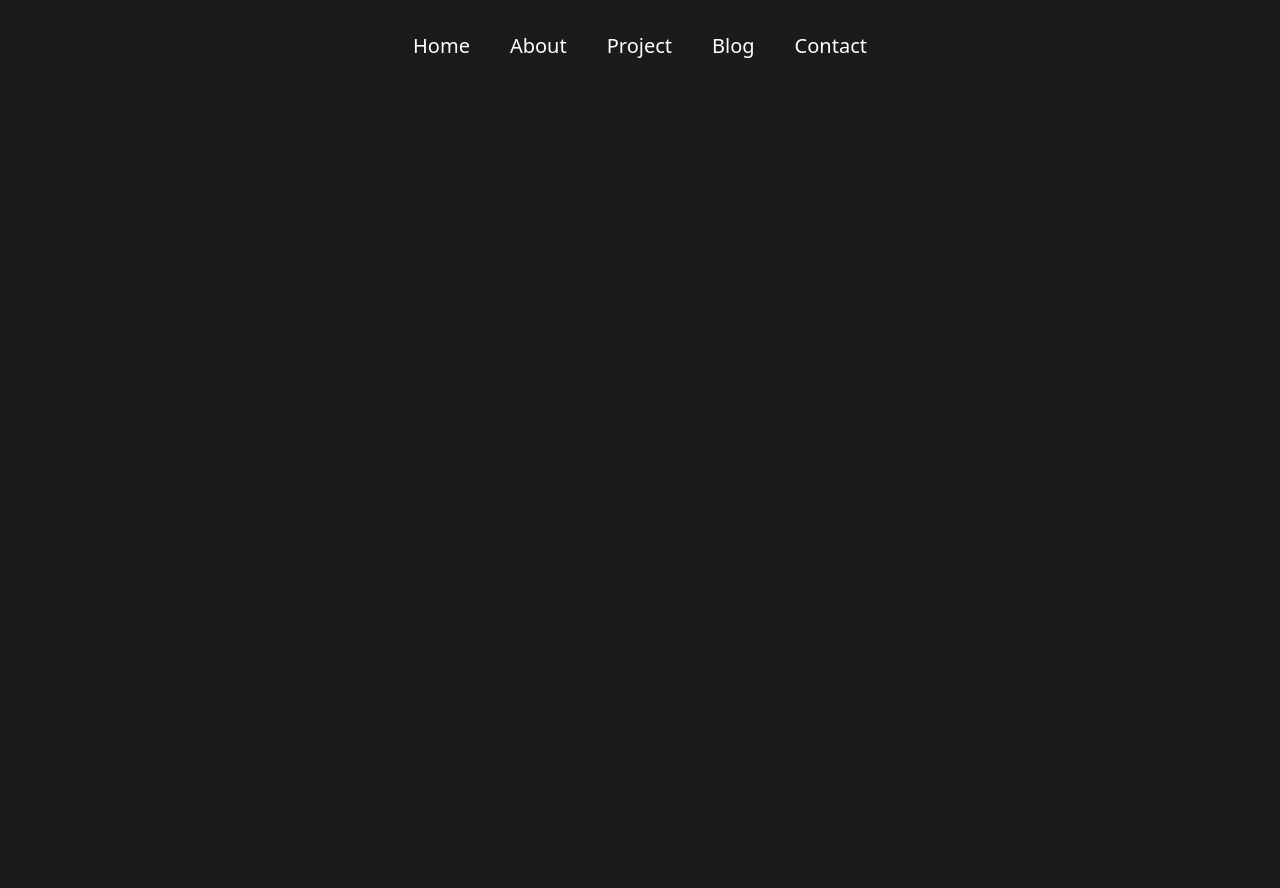
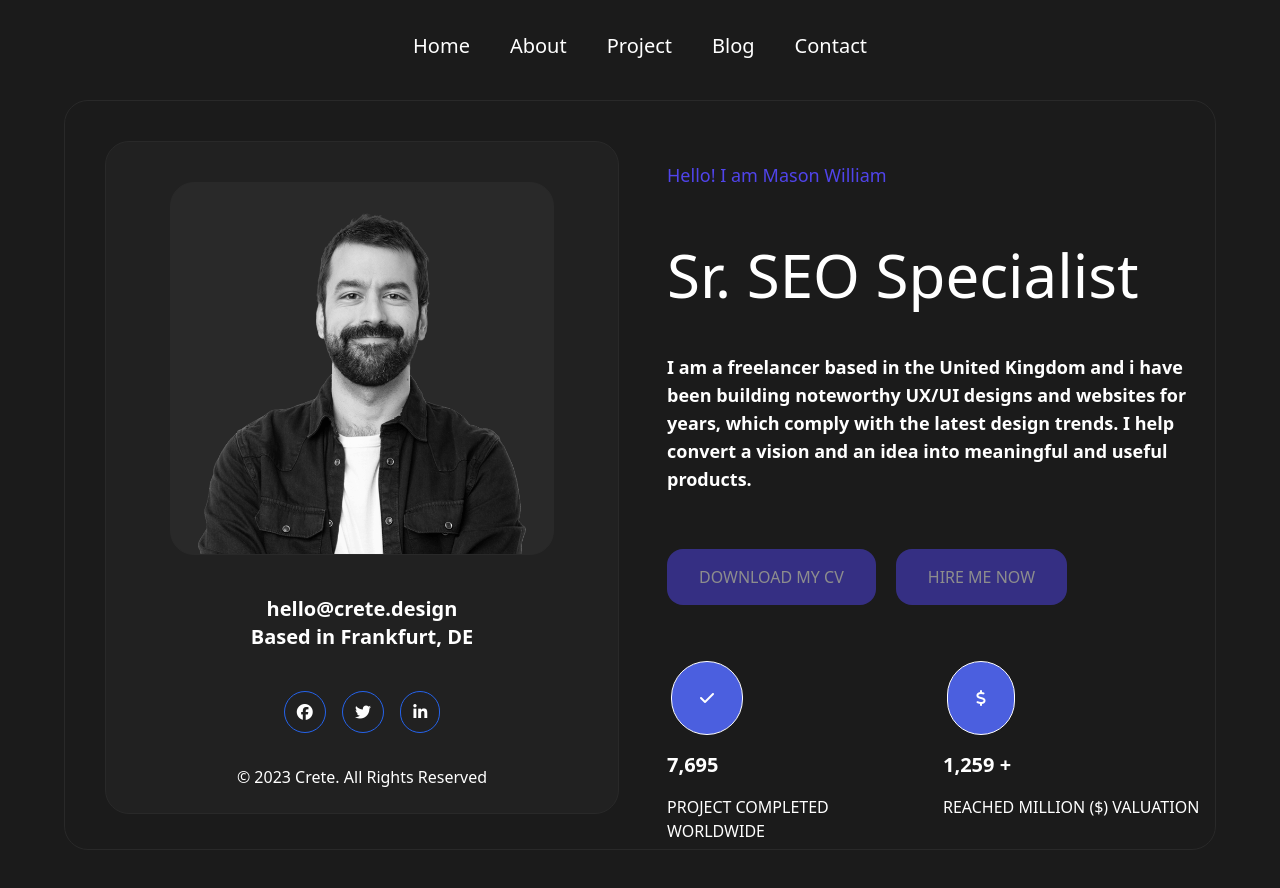
Before and after one commit to shakilprogrammer5401/SEO-Portfolio-Website, a website built with Vite: page index.html in a window 1280 px wide. Before the commit the page ends 800 px from the top, so only its background shows below. Built offline with nearby package versions, Linux system fonts and the light colour scheme.

Commit message:
home-section

```diff
--- a/index.html
+++ b/index.html
@@ -5,12 +5,14 @@
     <meta name="viewport" content="width=device-width, initial-scale=1.0">
     <title>SEO Portfolio Website</title>
     <link rel="stylesheet" href="/Css/main.css">
+    <!--Font Awesome CDN-->
+    <link rel="stylesheet" href="https://cdnjs.cloudflare.com/ajax/libs/font-awesome/6.6.0/css/all.min.css" integrity="sha512-Kc323vGBEqzTmouAECnVceyQqyqdsSiqLQISBL29aUW4U/M7pSPA/gEUZQqv1cwx4OnYxTxve5UMg5GT6L4JJg==" crossorigin="anonymous" referrerpolicy="no-referrer" />
+    <!--Font Awesome CDN-->
 </head>
 <body class="bg-[#1B1B1B]">
 
 <!-- ################################################################################################                                           NavBar Start                                      #
 ############################################################################################### -->
-
 
 <nav>
     <div class="container mx-auto p-8">
@@ -29,11 +31,125 @@
     </div>
 </nav>
 
-
 <!-- ################################################################################################                                           NavBar End                                      #
 ############################################################################################### -->
 
 
 
+
+
+
+
+
+
+
+
+
+
+
+<main class="container mx-auto">
+<!-- ################################################################################################                                     Hero Section Start                                      #
+############################################################################################### -->
+ <section class="hero-section pt-2 px-16 pb-16">
+
+
+    <div class="container mx-auto bg-[#1B1B1B] rounded-3xl md:flex md:h-[750px] md:ps-10 h-fit md:pt-10  px-12 md:px-0 pt-14 border border-[#292929]">
+        <div class="bg-[#212121] md:h-[95%] h-[90%]  md:pt-10 md:pb-32 md:px-16 p-10 pb-12 px-10 md:rounded-3xl  border border-[#292929] ">
+            <div class="bg-[#292929]  md:w-96 rounded-3xl  border border-[#292929]">
+                <img src="/Img/author-1-1.png" alt="" class="w-full h-auto cursor-pointer">
+            </div>
+
+
+            <div class="text-white text-center">
+                <h3 class="text-xl font-semibold mt-10">hello@crete.design <br>
+                    Based in Frankfurt, DE</h3>
+
+            <div class="space-x-3 mt-3 mb-4 pt-7">
+                <i class="fa-brands fa-facebook p-3 rounded-full border border-blue-600 transition duration-100 hover:scale-y-110 hover:cursor-pointer hover:bg-red-500"></i>
+                <i class="fa-brands fa-twitter p-3 rounded-full border border-blue-600 transition duration-100 hover:scale-y-110 hover:cursor-pointer hover:bg-red-500"></i>
+                <i class="fa-brands fa-linkedin-in p-3 rounded-full border border-blue-600 transition duration-100 hover:scale-y-110 hover:cursor-pointer hover:bg-red-500"></i>
+            </div>
+
+            <p class="pt-4">© 2023 Crete. All Rights Reserved</p>
+            </div>
+
+        </div>
+
+
+
+
+
+        <div class="text-white md:ps-12  p-3 text-center md:text-start  ">
+            <p class="text-[#5044EB] text-lg  py-2">Hello! I am Mason William</p>
+
+            <h1 class="text-3xl md:text-6xl py-3 md:py-12">Sr. SEO Specialist</h1>
+
+            <p class="font-semibold text-lg">I am a freelancer based in the United Kingdom and i have been building noteworthy UX/UI designs and websites for years, which comply with the latest design trends. I help convert a vision and an idea into meaningful and useful products.
+            </p>
+
+            <div class="space-x-5 pt-7 flex py-8 md:py-14 justify-center md:justify-start">
+                <button class="md:py-4 md:px-8 py-[10px] px-[16px] bg-[#5044EB] rounded-2xl transition duration-100 hover:bg-white hover:text-black animate-pulse">DOWNLOAD MY CV</button>
+                <button  class="md:py-4 md:px-8 bg-[#5044EB] rounded-2xl py-[10px] px-[16px]transition duration-100 hover:bg-white hover:text-black animate-pulse">HIRE ME NOW</button>
+            </div>
+
+            <div class="grid grid-cols-2 gap-4 ">
+                <div><i class="fa-solid fa-check p-7 border border-white rounded-full bg-[#4B5FDF] hover: hover:cursor-pointer translate-x-1 "></i></div>
+                <div><i class="fa-solid fa-dollar-sign  p-7 border border-white rounded-full bg-[#4B5FDF] hover: hover:cursor-pointer translate-x-1"></i></div>
+                <div class="text-xl font-bold text-white">7,695</div>
+                <div class="text-xl font-bold text-white">1,259 +</div>
+                <div>PROJECT COMPLETED <br> WORLDWIDE</div>
+                <div>REACHED MILLION ($) VALUATION
+                </div>
+            </div>
+        </div>
+
+
+
+
+
+
+
+
+
+
+
+    </div>
+
+
+
+
+
+
+
+ </section>
+
+
+
+
+<!-- ################################################################################################                                     Hero Section End                                        #
+############################################################################################### -->
+
+
+
+
+
+
+
+
+
+
+</main>
+
+
+
+
+
+
+
+
+
+
+
+
 </body>
 </html>
```
